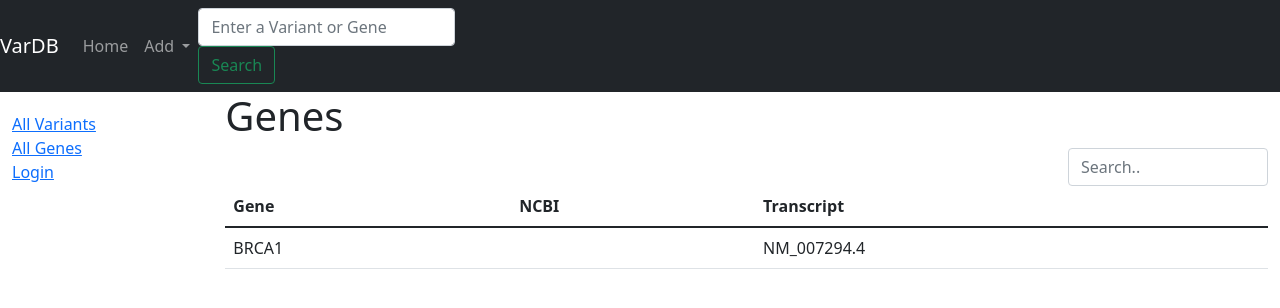
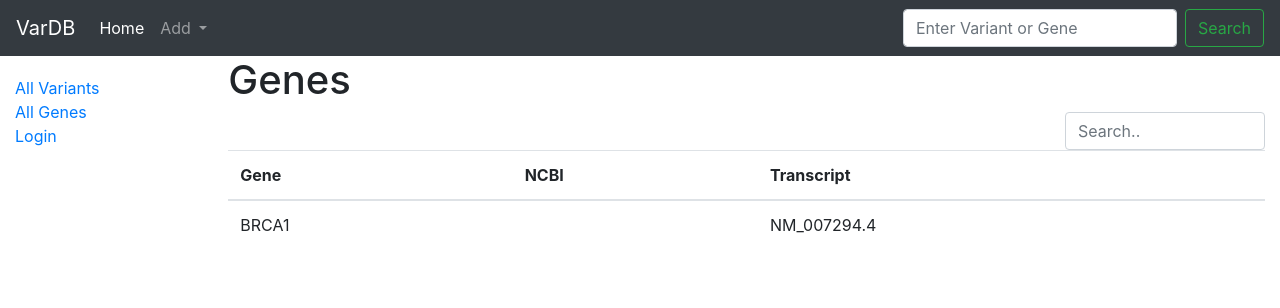
Before and after one commit to RachelDuffin/var_db, a Django app: page /genes in a window 1280 px wide. Shown: the top 308 px of the page. Run offline with Django 4.2, Linux system fonts and the light colour scheme; data comes from the database, SQL or seed files in the repository; some libraries are stand-ins or nearby versions.

Commit message:
Edited bootstrap so search button is aligned right

```diff
--- a/vdb/templates/vdb/base_generic.html
+++ b/vdb/templates/vdb/base_generic.html
@@ -7,7 +7,7 @@
     <script src="https://ajax.googleapis.com/ajax/libs/jquery/3.5.1/jquery.min.js"></script>
     <script src="https://maxcdn.bootstrapcdn.com/bootstrap/3.4.1/js/bootstrap.min.js"></script>
     <script src="https://stackpath.bootstrapcdn.com/bootstrap/4.4.1/js/bootstrap.min.js" integrity="sha384-wfSDF2E50Y2D1uUdj0O3uMBJnjuUD4Ih7YwaYd1iqfktj0Uod8GCExl3Og8ifwB6" crossorigin="anonymous"></script>
-    <link rel="stylesheet" href="https://cdn.jsdelivr.net/npm/bootstrap@5.1.3/dist/css/bootstrap.min.css" integrity="sha384-1BmE4kWBq78iYhFldvKuhfTAU6auU8tT94WrHftjDbrCEXSU1oBoqyl2QvZ6jIW3" crossorigin="anonymous">
+    <link rel="stylesheet" href="https://stackpath.bootstrapcdn.com/bootstrap/4.4.1/css/bootstrap.min.css" integrity="sha384-Vkoo8x4CGsO3+Hhxv8T/Q5PaXtkKtu6ug5TOeNV6gBiFeWPGFN9MuhOf23Q9Ifjh" crossorigin="anonymous">
 
     {% load static %}
     <link rel="stylesheet" href="{% static '/styles.css' %}">
@@ -37,7 +37,7 @@
           </div>
       </ul>
         <form class="form-inline my-2 my-lg-0" action = "{% url 'search_results' %}" method = "get">
-            <input class="form-control mr-sm-2" name="q" type="search" placeholder="Enter a Variant or Gene" aria-label="Search">
+            <input class="form-control mr-sm-2" name="q" type="search" placeholder="Enter Variant or Gene" aria-label="Search">
             <button class="btn btn-outline-success my-2 my-sm-0" type="submit">Search</button>
         </form>
     </div>
```
